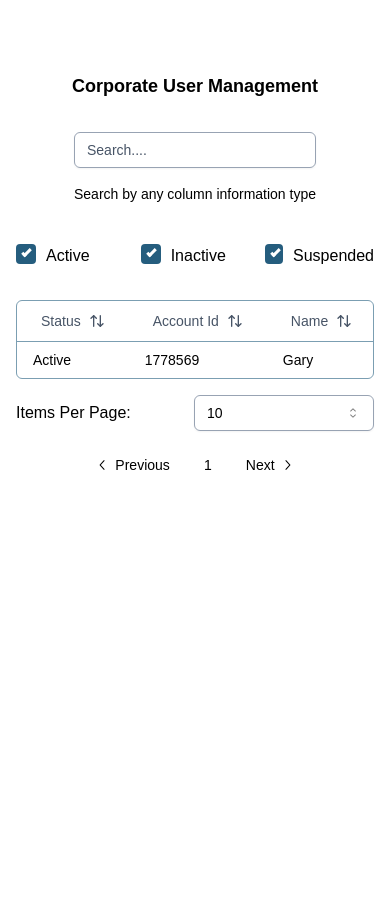
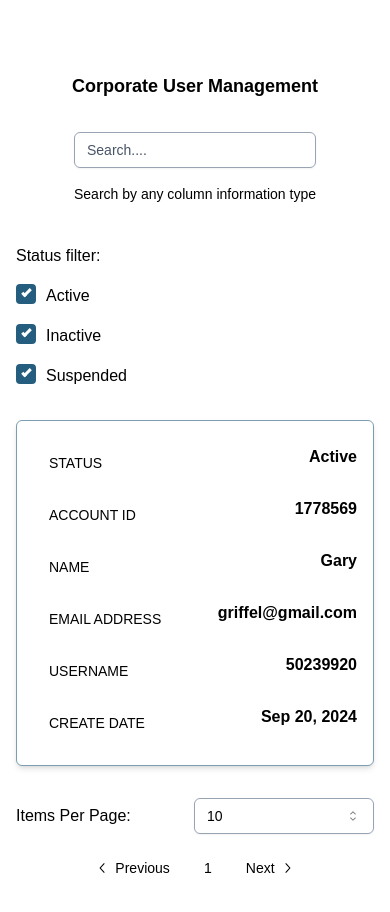
Before and after one commit to mwebcode/mweb-client-zone, a Next.js app: page /corporate-user-management in a window 390 px wide. Shown: the top 912 px of the page. Before the commit the page ends 844 px from the top, so only its background shows below. Built offline with nearby package versions, Linux system fonts and the light colour scheme.

Commit message:
Corporate User Management mobile data-tables

```diff
--- a/app/corporate-user-management/columns.tsx
+++ b/app/corporate-user-management/columns.tsx
@@ -23,9 +23,10 @@ export const columns: ColumnDef<IPayment>[] = [
                 <Button
                     variant="ghost"
                     onClick={() => column.toggleSorting(column.getIsSorted() === "asc")}
+                    className='uppercase lg:normal-case'
                 >
                     Status
-                    <ArrowUpDown className="ml-2 h-4 w-4" />
+                    <ArrowUpDown className="hidden lg:inline-block md:ml-2 md:h-4 md:w-4" />
                 </Button>
             )
         },
@@ -37,9 +38,10 @@ export const columns: ColumnDef<IPayment>[] = [
                 <Button
                     variant="ghost"
                     onClick={() => column.toggleSorting(column.getIsSorted() === "asc")}
+                    className='uppercase lg:normal-case'
                 >
                     Account Id
-                    <ArrowUpDown className="ml-2 h-4 w-4" />
+                    <ArrowUpDown className="hidden lg:inline-block md:ml-2 md:h-4 md:w-4" />
                 </Button>
             )
         },
@@ -51,9 +53,10 @@ export const columns: ColumnDef<IPayment>[] = [
                 <Button
                     variant="ghost"
                     onClick={() => column.toggleSorting(column.getIsSorted() === "asc")}
+                    className='uppercase lg:normal-case'
                 >
                    Name
-                    <ArrowUpDown className="ml-2 h-4 w-4" />
+                    <ArrowUpDown className="hidden lg:inline-block md:ml-2 md:h-4 md:w-4" />
                 </Button>
             )
         },
@@ -66,9 +69,10 @@ export const columns: ColumnDef<IPayment>[] = [
                 <Button
                     variant="ghost"
                     onClick={() => column.toggleSorting(column.getIsSorted() === "asc")}
+                    className='uppercase lg:normal-case'
                 >
                     Email Address
-                    <ArrowUpDown className="ml-2 h-4 w-4" />
+                    <ArrowUpDown className="hidden lg:inline-block md:ml-2 md:h-4 md:w-4" />
                 </Button>
             )
         },
@@ -80,9 +84,10 @@ export const columns: ColumnDef<IPayment>[] = [
                 <Button
                     variant="ghost"
                     onClick={() => column.toggleSorting(column.getIsSorted() === "asc")}
+                    className='uppercase lg:normal-case'
                 >
                     Username
-                    <ArrowUpDown className="ml-2 h-4 w-4" />
+                    <ArrowUpDown className="hidden lg:inline-block md:ml-2 md:h-4 md:w-4" />
                 </Button>
             )
         },
@@ -94,24 +99,12 @@ export const columns: ColumnDef<IPayment>[] = [
                 <Button
                     variant="ghost"
                     onClick={() => column.toggleSorting(column.getIsSorted() === "asc")}
+                    className='uppercase lg:normal-case'
                 >
                     Create Date
-                    <ArrowUpDown className="ml-2 h-4 w-4" />
+                    <ArrowUpDown className="hidden lg:inline-block md:ml-2 md:h-4 md:w-4" />
                 </Button>
             )
         },
     },
-    // {
-    //     accessorKey: "amount",
-    //     header: () => <div className="text-right">Amount</div>,
-    //     cell: ({ row }) => {
-    //         const amount = parseFloat(row.getValue("amount"))
-    //         const formatted = new Intl.NumberFormat("en-US", {
-    //             style: "currency",
-    //             currency: "USD",
-    //         }).format(amount)
-    //
-    //         return <div className="text-right font-medium">{formatted}</div>
-    //     },
-    // },
 ]
--- a/app/corporate-user-management/data-table.tsx
+++ b/app/corporate-user-management/data-table.tsx
@@ -35,7 +35,7 @@ import {
 interface DataTableProps<TData, TValue> {
     columns: ColumnDef<TData, TValue>[]
     data: TData[] | any
-    onRowSelect: (row: TData) => void; // New prop for row selection
+    onRowSelect: (row: TData) => void;
 }
 
 export function DataTable<TData, TValue>({
@@ -43,6 +43,12 @@ export function DataTable<TData, TValue>({
                                              data,
                                              onRowSelect,
                                          }: DataTableProps<TData, TValue>) {
+
+    interface ColumnFilter {
+        id: string
+        value: unknown
+    }
+
     const [sorting, setSorting] = React.useState<SortingState>([]);
     const [columnFilters, setColumnFilters] = React.useState<ColumnFiltersState>(
         []
@@ -50,26 +56,6 @@ export function DataTable<TData, TValue>({
     const [globalFilter, setGlobalFilter] = useState<any>([])
     const [itemsPerPage, setItemsPerPage] = useState(10);
     const [currentPage, setCurrentPage] = useState(0);
-
-    const useDebounce = (value: string, delay: number) => {
-        const [debouncedValue, setDebouncedValue] = useState(value);
-
-        useEffect(() => {
-            const handler = setTimeout(() => {
-                setDebouncedValue(value);
-            }, delay);
-
-            return () => {
-                clearTimeout(handler);
-            };
-        }, [value, delay]);
-
-        return debouncedValue;
-    };
-    interface ColumnFilter {
-        id: string
-        value: unknown
-    }
 
     const [filters, setFilters] = useState(({
         Active: true,
@@ -87,18 +73,18 @@ export function DataTable<TData, TValue>({
     type ColumnFiltersState = ColumnFilter[];
 
     const handleRowClick = (row: TData) => {
-        onRowSelect(row); // Call the passed function to select a row
+        onRowSelect(row);
     };
 
     const handleItemsPerPageChange = (value: number) => {
         setItemsPerPage(value);
-        setCurrentPage(0); // Reset to first page
+        setCurrentPage(0);
     };
     const filteredData = useMemo(() => {
         return data.filter((row:any) =>
             filters[row.status]
         );
-    }, [data, filters]);  // Recalculate only when data or filters change
+    }, [data, filters]);
     // Paginated data
     const paginatedData = React.useMemo(() => {
         return filteredData.slice(
@@ -132,7 +118,6 @@ export function DataTable<TData, TValue>({
         },
 
     });
-    console.log(table.getState().columnFilters)
     const Checkbox = ({ label, name, checked, onChange }: any) => (
         <label className="custom-checkbox flex">
             <input
@@ -147,6 +132,7 @@ export function DataTable<TData, TValue>({
     );
     return (
         <div className="w-full max-w-[1024px] mx-auto items-center">
+            <div className="table-container">
                 <div className="flex flex-col sm:flex-row items-center justify-between py-4 gap-4">
                     <h2 className='text-lg font-bold'>Corporate User Management</h2>
                     <div className='mt-4'>
@@ -161,60 +147,46 @@ export function DataTable<TData, TValue>({
                         </div>
                     </div>
                 </div>
-
-
-            {/* Filters */}
-            <div className='mb-8 grid grid-cols-3 gap-4 sm:flex sm:gap-10'>
+                <div className="mb-8 grid grid-cols-1 sm:grid-cols-4 gap-4">
+                    Status filter:
                     <Checkbox
                         label="Active"
-                    name='Active'
+                        name="Active"
                         checked={filters.Active}
                         onChange={handleCheckboxChange}
                     />
                     <Checkbox
                         label="Inactive"
-                    name='Inactive'
+                        name="Inactive"
                         checked={filters.Inactive}
                         onChange={handleCheckboxChange}
                     />
                     <Checkbox
                         label="Suspended"
-                    name='Suspended'
+                        name="Suspended"
                         checked={filters.Suspended}
                         onChange={handleCheckboxChange}
                     />
                 </div>
-
-            {/* Table */}
-            <div className="rounded-md border overflow-x-auto">
-                <Table>
+                {/* Table for Larger Screens */}
+                <div className="hidden lg:block rounded-md border">
+                    <Table className="table">
                         <TableHeader>
                             {table.getHeaderGroups().map((headerGroup) => (
                                 <TableRow key={headerGroup.id}>
-                                {headerGroup.headers.map((header) => {
-                                    return (
+                                    {headerGroup.headers.map((header) => (
                                         <TableHead key={header.id}>
-                                            {header.isPlaceholder
-                                                ? null
-                                                : flexRender(
-                                                    header.column.columnDef.header,
-                                                    header.getContext()
-                                                )}
+                                            {header.isPlaceholder ? null : flexRender(header.column.columnDef.header, header.getContext())}
                                         </TableHead>
-                                    )
-                                })}
+                                    ))}
                                 </TableRow>
                             ))}
                         </TableHeader>
                         <TableBody>
-
                             {paginatedData.length ? (
                                 table.getRowModel().rows.map((row) => (
-                                <TableRow
-                                    key={row.id}
-                                    onClick={() => handleRowClick(row.original)} // Row click handler
-                                >
-                                    {row.getVisibleCells().map((cell: Cell<TData, TValue>) => (
+                                    <TableRow key={row.id} onClick={() => handleRowClick(row.original)}>
+                                        {row.getVisibleCells().map((cell) => (
                                             <TableCell key={cell.id}>
                                                 {flexRender(cell.column.columnDef.cell, cell.getContext())}
                                             </TableCell>
@@ -223,18 +195,31 @@ export function DataTable<TData, TValue>({
                                 ))
                             ) : (
                                 <TableRow>
-                                <TableCell colSpan={columns.length} className="h-24 text-center">
-                                    No results.
-                                </TableCell>
+                                    <TableCell colSpan={columns.length} className="h-24 text-center">No results.</TableCell>
                                 </TableRow>
                             )}
                         </TableBody>
-
                     </Table>
                 </div>
+            </div>
 
-            {/* Pagination */}
-
+            {/* Stacked Cards for Mobile */}
+            <div className="lg:hidden">
+                {paginatedData.length ? (
+                    table.getRowModel().rows.map((row, index) => (
+                        <div key={index} className="card mb-4 bg-white rounded-md shadow-md border">
+                            {row.getVisibleCells().map((cell:any, cellIndex) => (
+                                <div key={cellIndex} className="flex justify-between py-2">
+                                    <span className="font-light">{flexRender(cell.column.columnDef.header, cell.getContext())}</span>
+                                    <span className='font-black'>{flexRender(cell.column.columnDef.cell, cell.getContext())}</span>
+                                </div>
+                            ))}
+                        </div>
+                    ))
+                ) : (
+                    <div className="text-center py-4">No results.</div>
+                )}
+            </div>
             <div className="flex items-center justify-between py-4">
                 <p>Items Per Page:</p>
                 <Select onValueChange={(value) => handleItemsPerPageChange(Number(value))}>
--- a/app/globals.css
+++ b/app/globals.css
@@ -199,3 +199,20 @@ body {
   border-width: 0 3px 3px 0;
   transform: rotate(45deg);
 }
+
+/* This can be in your global CSS file or a module CSS file */
+.table-container {
+  overflow-x: hidden; /* Prevent horizontal scrolling */
+  width: 100%; /* Ensure the container takes full width */
+}
+
+.table {
+  width: 100%; /* Ensure the table takes full width */
+  table-layout: auto; /* Allow the table to adjust based on content */
+}
+
+.card {
+  padding: 1rem; /* Adjust padding for better mobile view */
+}
+
+/* You can customize styles for the table headers and cells as needed */
```
Lines whose indentation alone changed are shown as unchanged.
